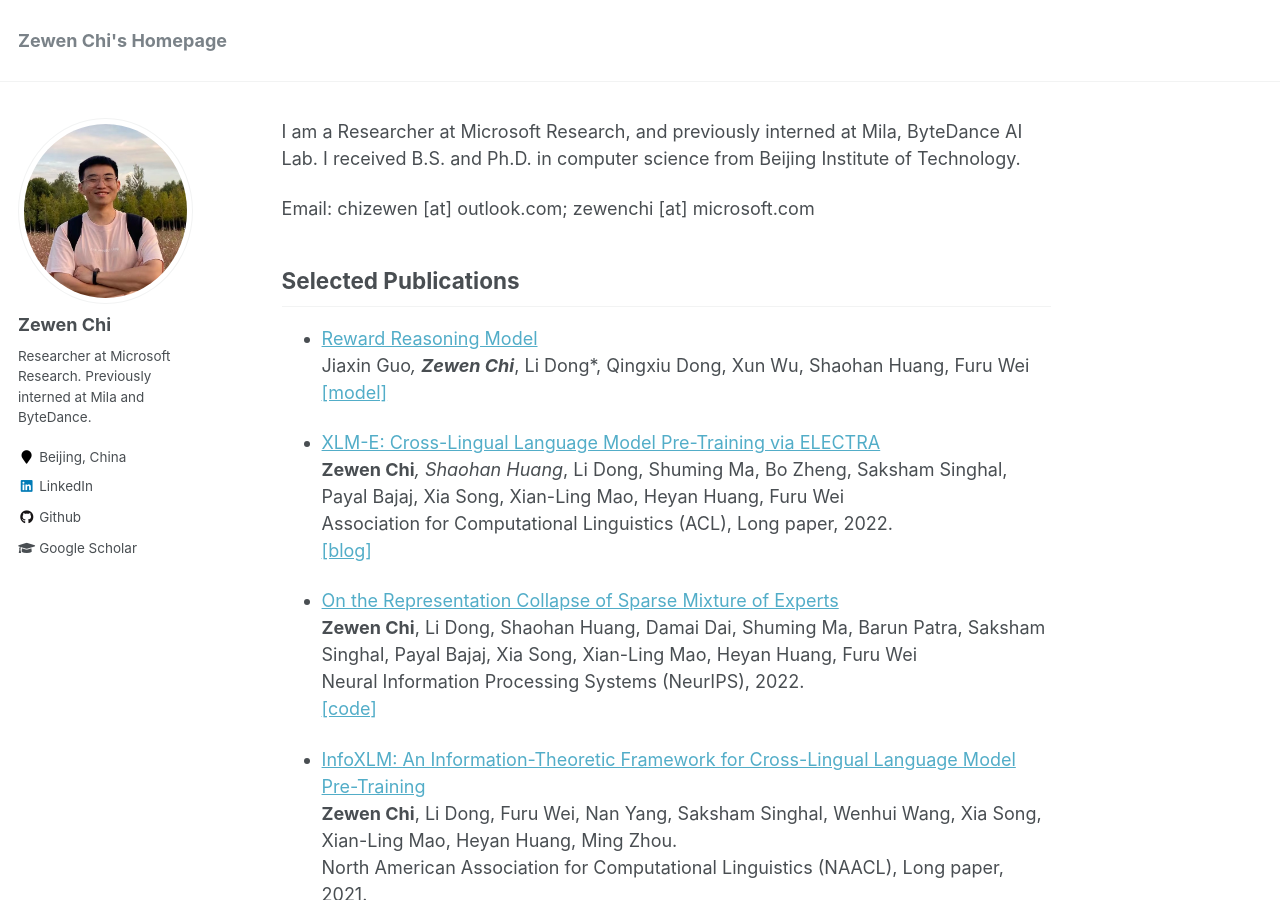
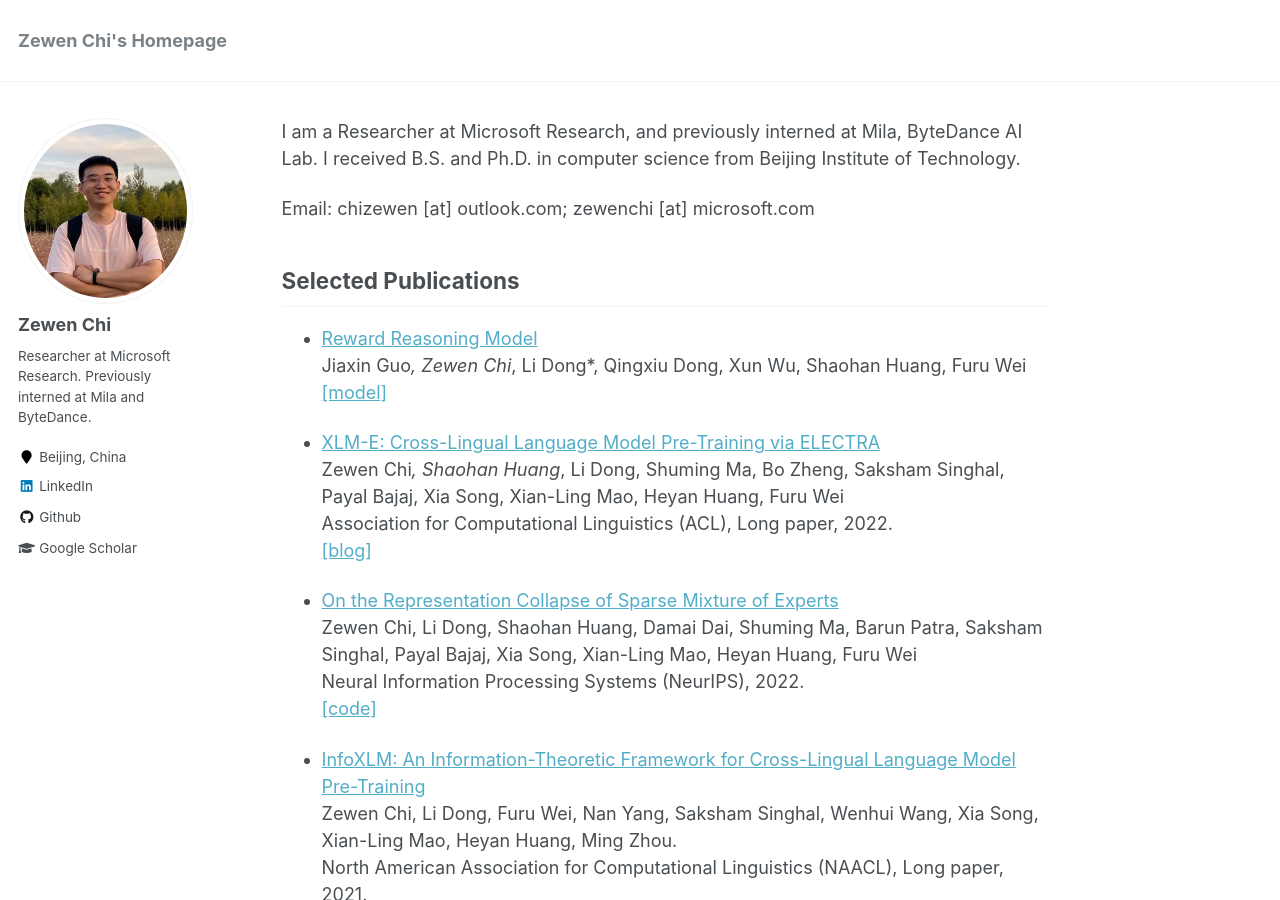
Before and after one commit to Zewen-Chi/Zewen-Chi.github.io, a Jekyll site: the page built from _pages/about.md, in a window 1280 px wide and 900 px high. Built offline with Jekyll 4.4.1, drawn with Linux system fonts in a browser that asks for light colours.

```diff
--- a/_pages/about.md
+++ b/_pages/about.md
@@ -18,21 +18,21 @@ Selected Publications
 ------
 
 - [Reward Reasoning Model](https://arxiv.org/abs/2505.14674)
-<br/>Jiaxin Guo*, **Zewen Chi***, Li Dong*, Qingxiu Dong, Xun Wu, Shaohan Huang, Furu Wei
+<br/>Jiaxin Guo*, Zewen Chi*, Li Dong*, Qingxiu Dong, Xun Wu, Shaohan Huang, Furu Wei
 <br/>[\[model\]](https://huggingface.co/Reward-Reasoning)
 
 - [XLM-E: Cross-Lingual Language Model Pre-Training via ELECTRA](https://aclanthology.org/2022.acl-long.427/)
-<br/>**Zewen Chi***, Shaohan Huang*, Li Dong, Shuming Ma, Bo Zheng, Saksham Singhal, Payal Bajaj, Xia Song, Xian-Ling Mao, Heyan Huang, Furu Wei
+<br/>Zewen Chi*, Shaohan Huang*, Li Dong, Shuming Ma, Bo Zheng, Saksham Singhal, Payal Bajaj, Xia Song, Xian-Ling Mao, Heyan Huang, Furu Wei
 <br/>Association for Computational Linguistics (ACL), Long paper, 2022.
 <br/>[\[blog\]](https://www.microsoft.com/en-us/research/blog/microsoft-turing-universal-language-representation-model-t-ulrv5-tops-xtreme-leaderboard-and-trains-100x-faster/)
 
 - [On the Representation Collapse of Sparse Mixture of Experts](https://openreview.net/forum?id=mWaYC6CZf5)
-<br/>**Zewen Chi**, Li Dong, Shaohan Huang, Damai Dai, Shuming Ma, Barun Patra, Saksham Singhal, Payal Bajaj, Xia Song, Xian-Ling Mao, Heyan Huang, Furu Wei
+<br/>Zewen Chi, Li Dong, Shaohan Huang, Damai Dai, Shuming Ma, Barun Patra, Saksham Singhal, Payal Bajaj, Xia Song, Xian-Ling Mao, Heyan Huang, Furu Wei
 <br/>Neural Information Processing Systems (NeurIPS), 2022.
 <br/>[\[code\]](https://github.com/microsoft/torchscale)
 
 - [InfoXLM: An Information-Theoretic Framework for Cross-Lingual Language Model Pre-Training](https://aclanthology.org/2021.naacl-main.280/)
-<br/>**Zewen Chi**, Li Dong, Furu Wei, Nan Yang, Saksham Singhal, Wenhui Wang, Xia Song, Xian-Ling Mao, Heyan Huang, Ming Zhou.
+<br/>Zewen Chi, Li Dong, Furu Wei, Nan Yang, Saksham Singhal, Wenhui Wang, Xia Song, Xian-Ling Mao, Heyan Huang, Ming Zhou.
 <br/>North American Association for Computational Linguistics (NAACL), Long paper, 2021.
 <br/>[\[blog\]](https://www.microsoft.com/en-us/research/blog/microsoft-turing-universal-language-representation-model-t-ulrv2-tops-xtreme-leaderboard/)
 [\[model\]](https://huggingface.co/microsoft/infoxlm-large)
```
